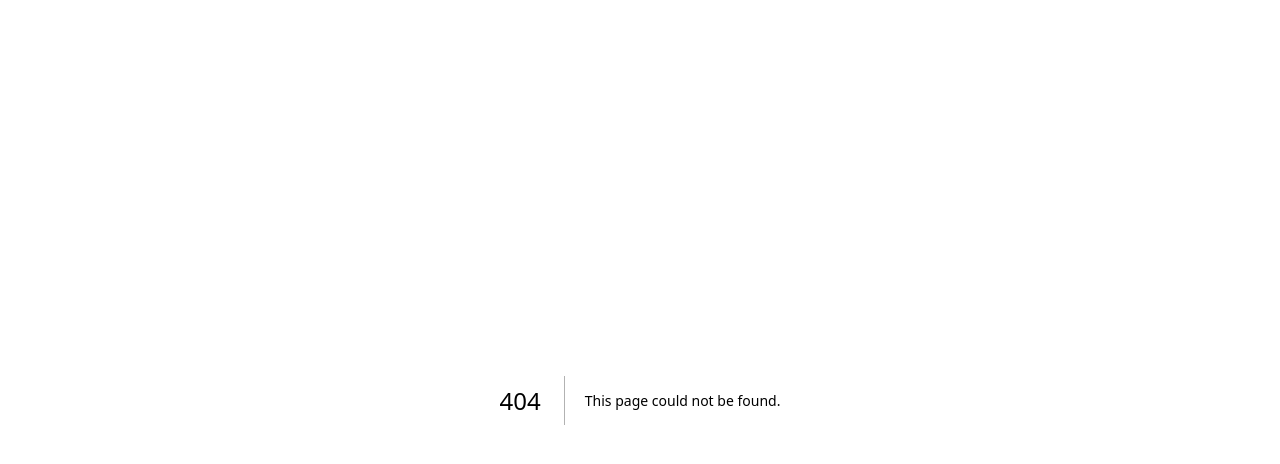
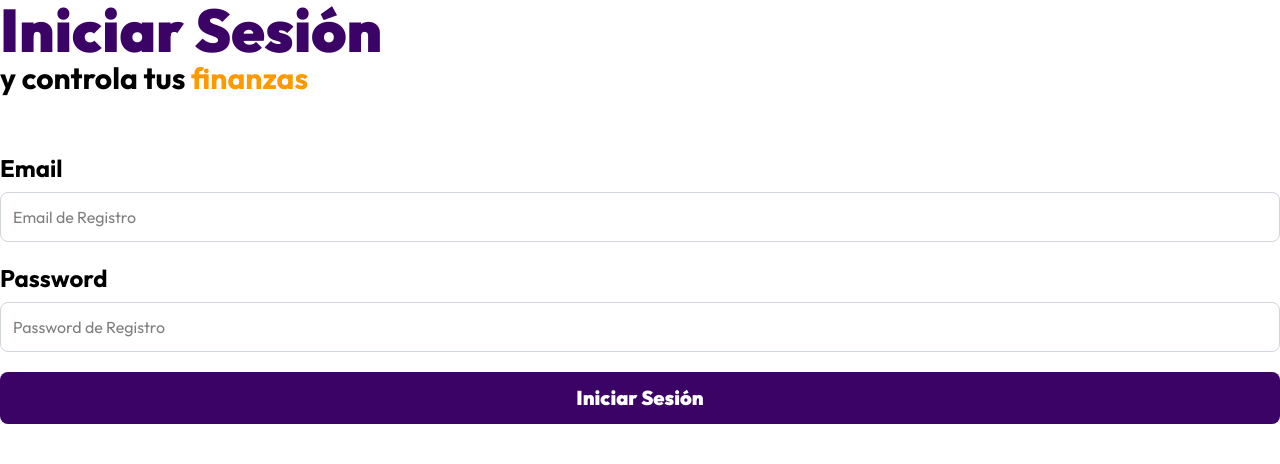
Before and after one commit to HeymerDev/cash-tracker-frontend, a Next.js app: page /auth/login in a window 1280 px wide. Before the commit this address had no page. Shown: the top 464 px of the page. Built offline with nearby package versions, Linux system fonts and the light colour scheme.

Commit message:
add register page & add register form on file RegisterForm

```diff
--- /dev/null
+++ b/src/app/auth/login/page.tsx
@@ -0,0 +1,36 @@
+import { LoginForm } from "@/components/auth/forms/LoginForm";
+import { Metadata } from "next";
+
+export const metadata: Metadata = {
+  title: "CashTracker - Iniciar Sesión",
+  description:
+    "Inicia sesión en CashTracker para controlar tus finanzas de manera eficiente.",
+  authors: [{ name: "HeymerDev" }],
+  keywords: [
+    "CashTracker",
+    "Iniciar Sesión",
+    "Acceder a cuenta",
+    "Control de finanzas",
+    "Gestión financiera",
+    "Aplicación de finanzas",
+    "Seguimiento de gastos",
+    "Presupuesto personal",
+    "Finanzas personales",
+    "App de finanzas",
+  ],
+};
+
+const LoginPage = () => {
+  return (
+    <>
+      <h1 className="font-black text-6xl text-purple-950">Iniciar Sesión</h1>
+      <p className="text-3xl font-bold">
+        y controla tus <span className="text-amber-500">finanzas</span>
+      </p>
+
+      <LoginForm />
+    </>
+  );
+};
+
+export default LoginPage;
--- /dev/null
+++ b/src/components/auth/forms/LoginForm.tsx
@@ -0,0 +1,38 @@
+"use client";
+
+export const LoginForm = () => {
+  return (
+    <>
+      <form className="mt-14 space-y-5" noValidate>
+        <div className="flex flex-col gap-2">
+          <label className="font-bold text-2xl">Email</label>
+
+          <input
+            id="email"
+            type="email"
+            placeholder="Email de Registro"
+            className="w-full border border-gray-300 p-3 rounded-lg"
+            name="email"
+          />
+        </div>
+
+        <div className="flex flex-col gap-2">
+          <label className="font-bold text-2xl">Password</label>
+
+          <input
+            type="password"
+            placeholder="Password de Registro"
+            className="w-full border border-gray-300 p-3 rounded-lg"
+            name="password"
+          />
+        </div>
+
+        <input
+          type="submit"
+          value="Iniciar Sesión"
+          className="bg-purple-950 hover:bg-purple-800 w-full p-3 rounded-lg text-white font-black  text-xl cursor-pointer"
+        />
+      </form>
+    </>
+  );
+};
```
